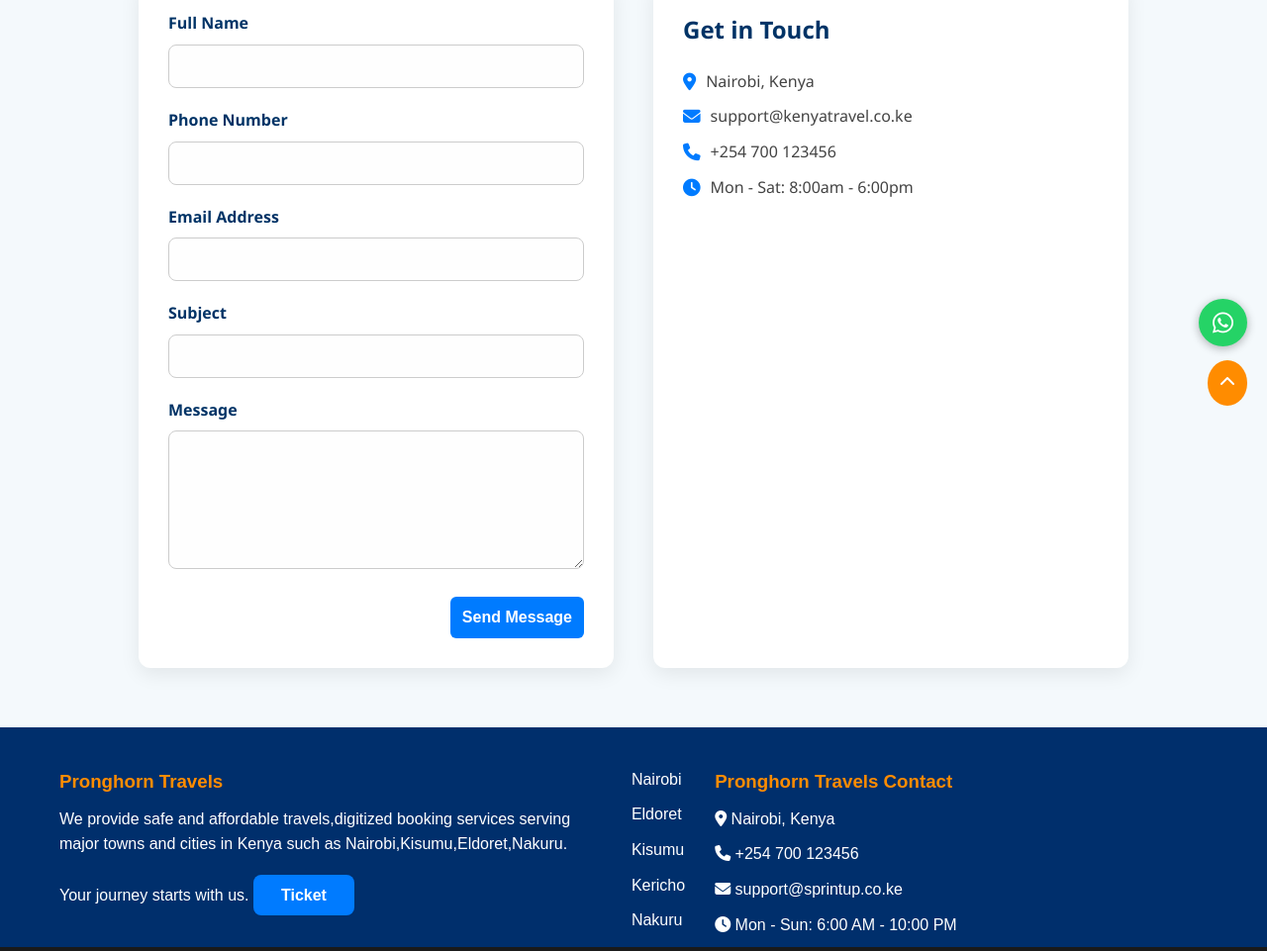
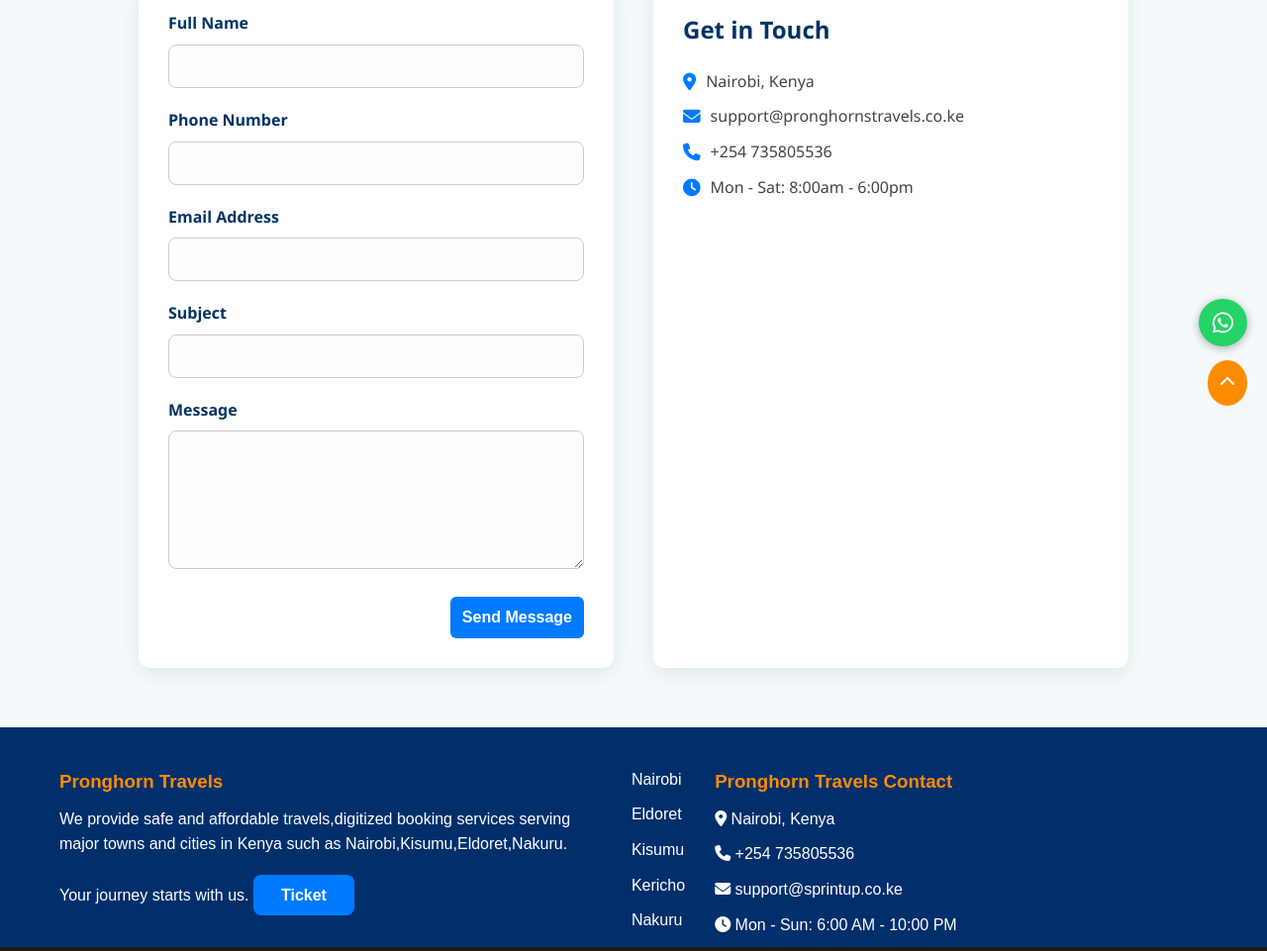
Before and after one commit to Ruto7708/pronghorns-travels, a Django app: page /contactus/ in a window 1280 px wide. Shown: the part 370-1331 px from the top of the page at 99% size. Run offline with Django 5.2, Linux system fonts and the light colour scheme.

Commit message:
Update contactus.html

```diff
--- a/booking/templates/contactus.html
+++ b/booking/templates/contactus.html
@@ -103,8 +103,8 @@
       <div class="contact-info">
         <h3>Get in Touch</h3>
         <p><i class="fas fa-map-marker-alt"></i> Nairobi, Kenya</p>
-        <p><i class="fas fa-envelope"></i> support@kenyatravel.co.ke</p>
-        <p><i class="fas fa-phone"></i> +254 700 123456</p>
+        <p><i class="fas fa-envelope"></i> support@pronghornstravels.co.ke</p>
+        <p><i class="fas fa-phone"></i> +254 735805536</p>
         <p><i class="fas fa-clock"></i> Mon - Sat: 8:00am - 6:00pm</p>
       </div>
     </div>
@@ -145,7 +145,7 @@
       <h3 style="color: #ff8c00;">Pronghorn Travels Contact</h3>
       <ul style="list-style: none; padding: 0;">
         <li><i class="fas fa-map-marker-alt"></i> Nairobi, Kenya</li>
-        <li><i class="fas fa-phone"></i> <a href="tel:+254700123456" style="color: white; text-decoration: none;">+254 700 123456</a></li>
+        <li><i class="fas fa-phone"></i> <a href="tel:+2547 35805536" style="color: white; text-decoration: none;">+254 735805536</a></li>
         <li><i class="fas fa-envelope"></i> <a href="mailto:support@sprintup.co.ke" style="color: white; text-decoration: none;">support@sprintup.co.ke</a></li>
         <li><i class="fas fa-clock"></i> Mon - Sun: 6:00 AM - 10:00 PM</li>
       </ul>
```
